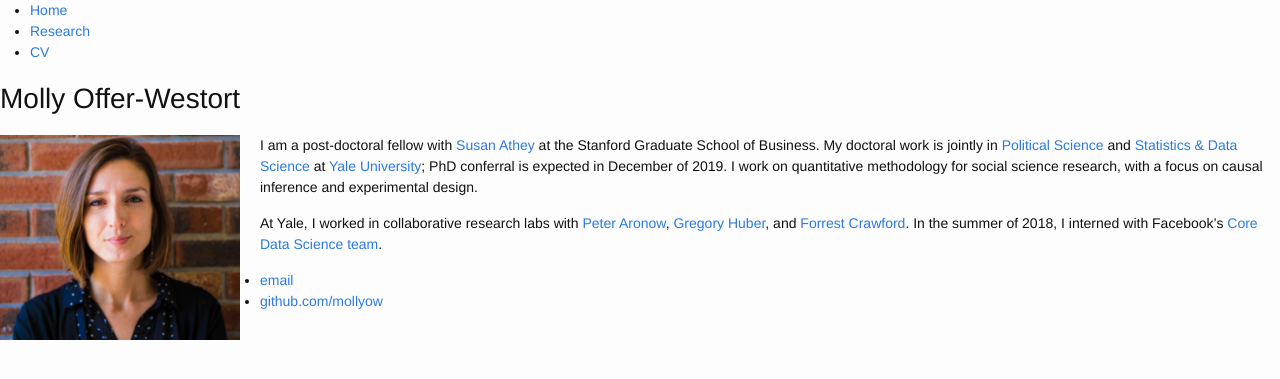
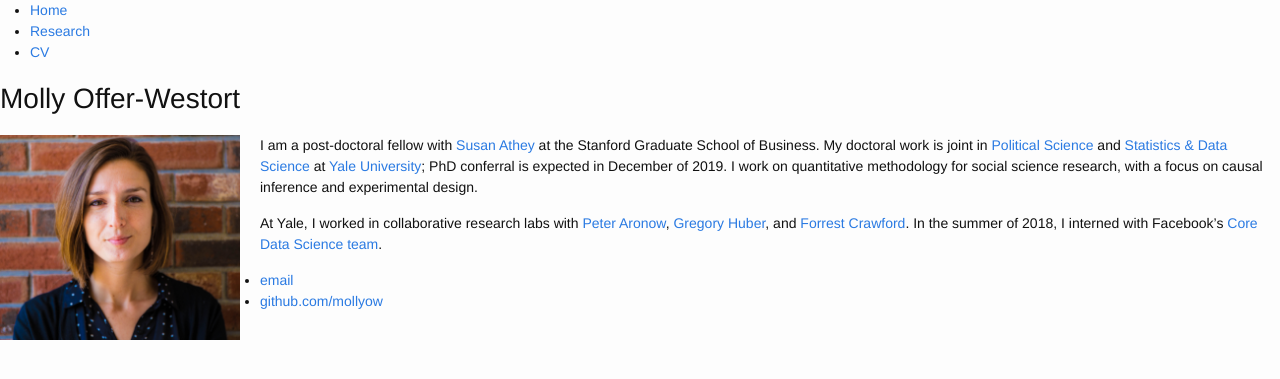
Before and after one commit to mollyow/mollyow.github.io, a Jekyll site: the page built from index.markdown, in a window 1280 px wide. Shown: the top 379 px of the page. Built offline with Jekyll 4.4.1, drawn with Linux system fonts in a browser that asks for light colours.

Commit message:
changes adverb

```diff
--- a/index.markdown
+++ b/index.markdown
@@ -1,11 +1,11 @@
 ---
 layout: design-mow
 title: "Home"
-date:   2019-02-12
+date:   2019-09-02
 ---
 <img style="float: left; width: 240px; margin: 0 20px 10px 0" src="/assets/molly_brick.jpg" alt="pic" />
 
-I am a post-doctoral fellow with [Susan Athey](https://athey.people.stanford.edu/) at the Stanford Graduate School of Business. My doctoral work is jointly in [Political Science](http://politicalscience.yale.edu/){:target="_blank"} and [Statistics & Data Science](http://statistics.yale.edu/){:target="_blank"} at [Yale University](http://www.yale.edu/){:target="_blank"}; PhD conferral is expected in December of 2019.
+I am a post-doctoral fellow with [Susan Athey](https://athey.people.stanford.edu/) at the Stanford Graduate School of Business. My doctoral work is joint in [Political Science](http://politicalscience.yale.edu/){:target="_blank"} and [Statistics & Data Science](http://statistics.yale.edu/){:target="_blank"} at [Yale University](http://www.yale.edu/){:target="_blank"}; PhD conferral is expected in December of 2019.
 I work on quantitative methodology for social science research, with a focus on causal inference and experimental design.
 
 At Yale, I worked in collaborative research labs with [Peter Aronow](http://aronow.research.yale.edu/), [Gregory Huber](http://huber.research.yale.edu/gspd.html), and [Forrest Crawford](http://www.crawfordlab.io/people/). In the summer of 2018, I interned with Facebook's [Core Data Science team](https://research.fb.com/category/data-science/).
```
